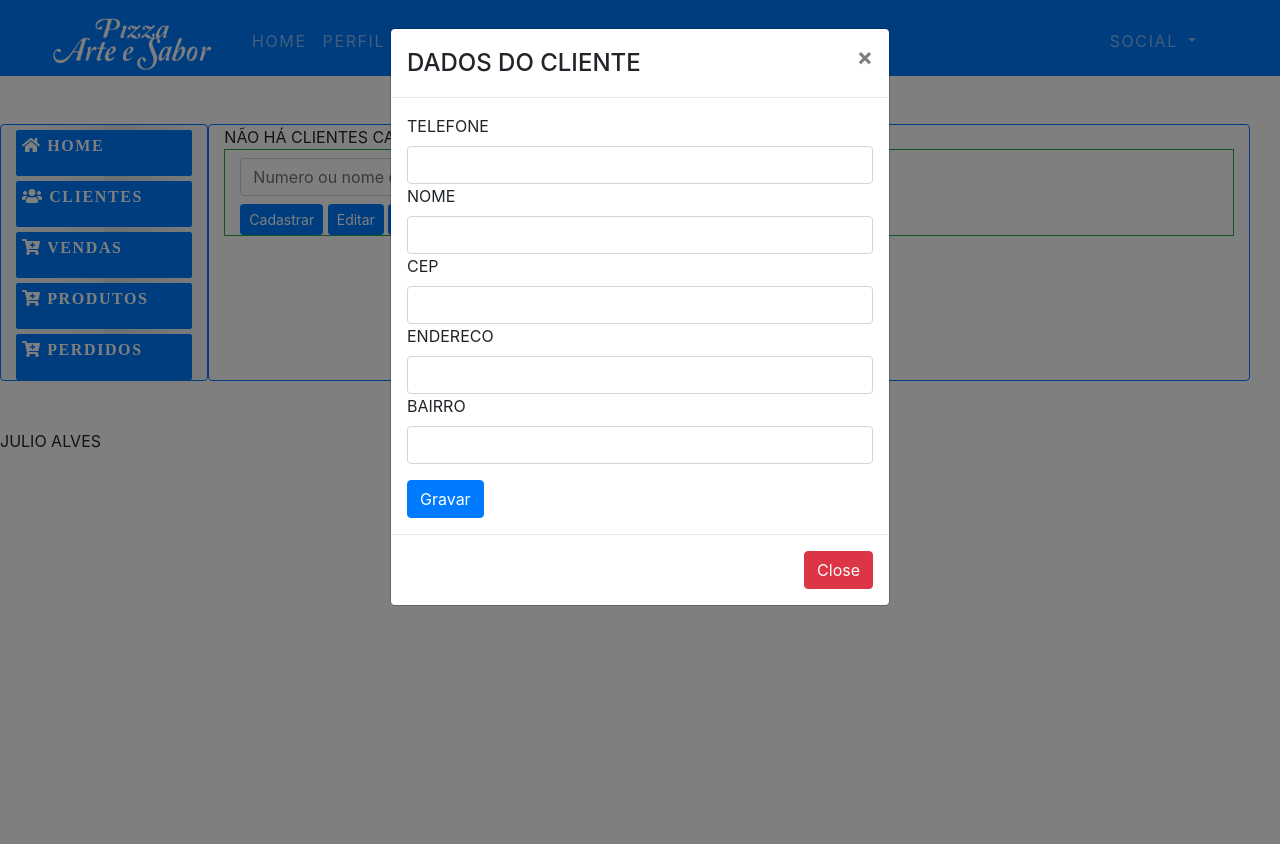
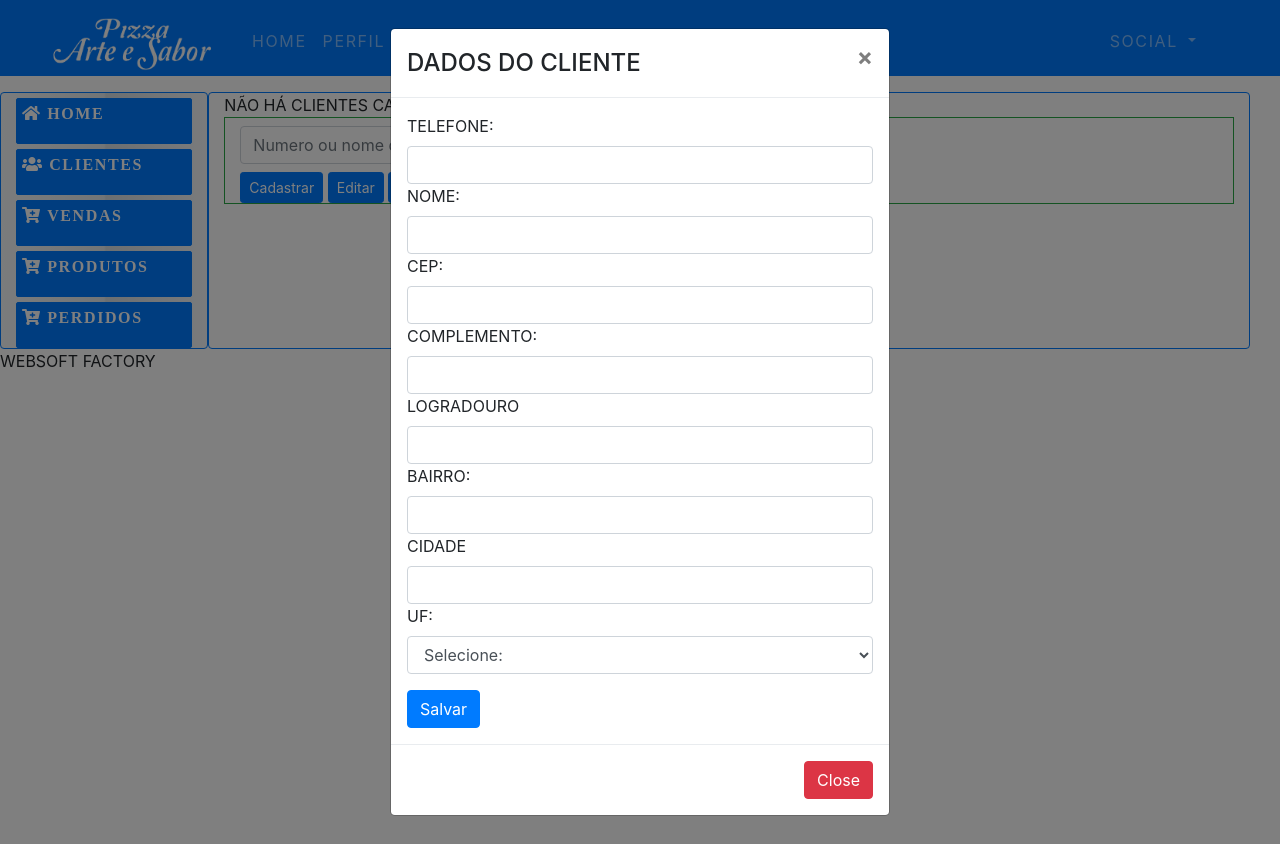
Before and after one commit to jdetecnologias/pizzariaManager, a CodeIgniter app: page /database/exibir/clientes in a window 1280 px wide, after a click on "Editar". Run offline with CodeIgniter, Linux system fonts and the light colour scheme; the visitor is signed in with stand-in values (Sample User, id 1); data that the repository does not hold is empty; some libraries are stand-ins or nearby versions; some web fonts are replaced.

Commit message:
alt listar cliente

```diff
--- a/application/views/anotarPedidoView.php
+++ b/application/views/anotarPedidoView.php
@@ -15,7 +15,7 @@
                             </div>
                        </col>
                            <form method="post" action="#<?php /*echo base_url('anotarPedido/finalizar');*/?>">
-                              <div id="dadosCliente" class="modal">
+                              <div id="dadosCliente" class="modal" cadastrarCliente="false">
                                 <div class="modal-dialog">
                                   <div class="modal-content">
                                      <div class="modal-header">
--- a/application/views/inicio.php
+++ b/application/views/inicio.php
@@ -10,6 +10,8 @@
 <link rel="stylesheet" type="text/css" href="<?php echo base_url("css/fa-solid.css");?>"/>
 <link rel="stylesheet" href="https://use.fontawesome.com/releases/v5.0.13/css/all.css" integrity="sha384-DNOHZ68U8hZfKXOrtjWvjxusGo9WQnrNx2sqG0tfsghAvtVlRW3tvkXWZh58N9jp" crossorigin="anonymous">
 
+
+
 <style>
 	#t opo div {border:1px solid black;}
 </style>
@@ -21,12 +23,12 @@
      		  <?php $this->load->view("topoView");?>
       </div>
 	</nav>
-	<div id="principal" class="col-md-12 row">
-    <div id="menu-lateral" class="col-md-2 my-5 border border-primary rounded">
+	<div id="principal" class="col-md-12 row  ">
+    <div id="menu-lateral" class="col-md-2 mt-3 border border-primary rounded fixed-left">
    <?php $this->load->view("menuLateralView");?>
     </div>
 
-    <div id="content" class="col-md-10 my-5 border border-primary rounded">
+    <div id="content" class="col-md-10 mt-3 border border-primary rounded">
 			<div id="mensagens">
 				<?php if(isset($msn)){echo $msn;}?>
 			</div>
@@ -66,11 +68,12 @@
 	</div>
     <!-- /Parte Principal-->
 	<div id="footer" class="col-xs-12 row">
-	  <div class="col-sm-12">JUlio Alves</div>
+	  <div class="col-sm-12">Websoft factory</div>
 
 </div>
 
 <script src="<?php echo base_url('/js/jquery3.3.1.js');?>"></script>
 <script src="<?php echo base_url('/js/bootstrap.min.js');?>"></script>
 <script src="<?php echo base_url('/js/init.js');?>" text="javascript/text" language="javascript"></script>
-<script src="https://cdnjs.cloudflare.com/ajax/libs/popper.js/1.14.3/popper.min.js">/script>
+<script src="https://cdnjs.cloudflare.com/ajax/libs/popper.js/1.14.3/popper.min.js"></script>
+<script src="//cdnjs.cloudflare.com/ajax/libs/jquery/3.2.1/jquery.min.js"></script>
--- a/application/views/listarClientesView.php
+++ b/application/views/listarClientesView.php
@@ -8,16 +8,29 @@
   if(isset($dados)){
       echo "<table class='table table-bordered table-hover table-striped'>";
       	echo "<thead class='thead-light'>
-        <tr><td colspan='2'>Nome</td><td>Endereço</td><td>Bairro</td><td>Telefone</td></tr>
+                <tr>
+                  <td colspan='2'>Nome</td>
+                  <td>Telefone</td>
+                  <td>Logradouro</td>
+                  <td>complemento</td>
+                  <td>Bairro</td>
+                  <td>Cidade</td>
+                  <td>UF</td>
+                  <td>Cep</td>
+                </tr>
               </thead>";
       		foreach($dados as $cliente){
 
       			echo "<tr class='linha'>";
               echo "<td class= 'idCliente'><input class='mx-2' type='radio' name='id' value='".$cliente->id."'/>".$cliente->id."</td>";
               echo "<td class='nome'>".$cliente->nome."</td>\n";
-              echo "<td class='end'> ".$cliente->endereco."</td>\n";
+              echo "<td class='tel'>".$cliente->telefone."</td>\n";
+              echo "<td class='logradouro'> ".$cliente->logradouro."</td>\n";
+             echo "<td class='complemento'> ".$cliente->complemento."</td>\n";
               echo "<td class='bairro'>".$cliente->bairro."</td>\n";
-              echo "<td class='tel'>".$cliente->telefone."</td>\n";
+              echo "<td class='cidade'>".$cliente->cidade."</td>\n";
+            echo "<td class='uf'>".$cliente->uf."</td>\n";
+            echo "<td class='cep'>".$cliente->cep."</td>\n";
       			echo "</tr>";
 
       			}
@@ -29,45 +42,12 @@
    <button id="editarCliente" class="btn btn-primary btn-sm" data-toggle="modal" data-target="#dadosClienteEditar">Editar</button>
    <button id="deletarCliente" class="btn btn-primary btn-sm">Deletar</button>
 </div>
-<div id="dadosClienteEditar" class="modal">
-   <div class="modal-dialog">
-      <div class="modal-content">
-         <div class="modal-header">
-            <h4 class="modal-title">Dados do Cliente</h4>
-            <button type="button" class="close" data-dismiss="modal">&times;</button>
-         </div>
-         <div class="modal-body">
-           <div class="form-group">
-           <form name="editarCliente" method="post" action="<?= base_url('cadastroCliente/editar');?>">
-
-              <input type="hidden" id="idCliente" name="idCliente" class="form-control" status="0"/>
-              <label for="tel">Telefone</label>
-              <input type="text" id="tel" name="tel" class="form-control" status="0"/>
-              <label for="nome">Nome</label>
-              <input type="text" id="nome" name="nome" class="form-control">
-              <label for="cepInput">CEP</label>
-              <input type="text" id="cep" name="cep" class="cep form-control">
-              <label for="endInput">Endereco</label>
-              <input type="text" id="end" name="end" class="form-control">
-              <label for="bairro">Bairro </label>
-             <input type="text" id="bairro" name="bairro" class="form-control">
-             </div>
-             <div>
-               <button class="btn btn-primary" type="submit">
-                 Gravar
-               </button>
-             </div>
-          </form>
-         </div>
-         <div class="modal-footer">
-            <button type="button" class="btn btn-danger" data-dismiss="modal">Close</button>
-         </div>
-      </div>
-   </div>
-</div>
+<?php
+  $this->load->view("telasCadastro/modalEditarClienteView");
+?>
 
 <?php
-  $this->load->view("modalCadastroClienteView");
+  $this->load->view("telasCadastro/modalCadastrarClienteView");
 ?>
 <script>
 
@@ -130,13 +110,13 @@ x++;
     editarCliente.addEventListener("click",function(){
 
       var campoEdit = document.querySelectorAll("#dadosClienteEditar");
-     console.log(radio);
       acionarEl(radio,function(el){
         if(el.checked){
          var tr = el.parentNode.parentNode;
           var td = tr.querySelectorAll("td");
 
         acionarEl(td,function(ele){
+          console.log(ele.getAttribute("class"));
             acionarEl(campoEdit,function(elem){
 
               elem.querySelector("#"+ele.getAttribute("class")).value = ele.textContent;
--- /dev/null
+++ b/application/views/telasCadastro/formularioPadraoCadastro.php
@@ -0,0 +1,19 @@
+              <label for="tel">Telefone: </label>
+              <input type="text" id="tel" name="tel" class="form-control" status="0"/>
+              <label for="nome">Nome: </label>
+              <input type="text" id="nome" name="nome" class="form-control">
+              <label for="cep">CEP: </label>
+              <input type="text" id="cep" name="cep" class="cep form-control">
+              <label for="complemento">Complemento: </label>
+              <input type="text" id="complemento" name="complemento" class="complemento form-control">
+              <label for="logradouro">Logradouro </label>
+              <input type="text" id="logradouro" name="end" class="end form-control">
+              <label for="bairro">Bairro: </label>
+              <input type="text" id="bairro" name="bairro" class="bairro form-control">
+             <label for="cidade">Cidade</label>
+              <input type="text" id="cidade" name="cidade" class="cidade form-control">
+             <label for="uf">UF: </label>
+              <select id="uf" name="uf" class="uf form-control">
+                 <option value="">Selecione: </option>
+                <option value="GO">GO</option>
+             </select>
--- /dev/null
+++ b/application/views/telasCadastro/modalCadastrarClienteView.php
@@ -0,0 +1,27 @@
+<div id="dadosClienteCadastrar" class="modal">
+   <div class="modal-dialog">
+      <div class="modal-content">
+         <div class="modal-header">
+            <h4 class="modal-title">Cadastrar Cliente</h4>
+            <button type="button" class="close" data-dismiss="modal">&times;</button>
+         </div>
+         <div class="modal-body">
+           <div class="form-group">
+           <form name="CadastrarCliente" id="CadastrarClienteFo" method="post" action="<?= base_url('cadastroCliente/cadastrar');?>">
+              <?php
+                $this->load->view("telasCadastro/formularioPadraoCadastro");
+              ?>
+           </div>
+             <div>
+               <button class="btn btn-primary" type="submit">
+                 Gravar
+               </button>
+             </div>
+          </form>
+         </div>
+         <div class="modal-footer">
+            <button type="button" class="btn btn-danger" data-dismiss="modal">Close</button>
+         </div>
+      </div>
+   </div>
+</div>
--- /dev/null
+++ b/application/views/telasCadastro/modalEditarClienteView.php
@@ -0,0 +1,26 @@
+<div id="dadosClienteEditar" class="modal">
+   <div class="modal-dialog">
+      <div class="modal-content">
+         <div class="modal-header">
+            <h4 class="modal-title">Dados do Cliente</h4>
+            <button type="button" class="close" data-dismiss="modal">&times;</button>
+         </div>
+         <div class="modal-body">
+           <div class="form-group">
+           <form name="editarCliente" method="post" action="<?= base_url('cadastroCliente/editar');?>">
+
+              <?php $this->load->view("telasCadastro/formularioPadraoCadastro");?>
+             </div>
+             <div>
+               <button class="btn btn-primary" type="submit">
+                 Salvar
+               </button>
+             </div>
+          </form>
+         </div>
+         <div class="modal-footer">
+            <button type="button" class="btn btn-danger" data-dismiss="modal">Close</button>
+         </div>
+      </div>
+   </div>
+</div>
--- a/css/estilo.css
+++ b/css/estilo.css
@@ -4,6 +4,14 @@ overflow-x:hidden;/*tirar nav botom*/
 backgrou nd-image: -webkit-linear-gradient(left, #000000 0%, #33F8FF 50%, #000000 100%);
 text-transform: uppercase;
 }
+/* Botao Toggle  */
+
+/* Fim botao toggle  */
+
+
+
+
+
 /* navbar-leteral  */
 #nav-navbar-lateral{
 	background-image: -webkit-linear-gradient(left, #f6f8f9 0%, #E5EBEE 50%, #D7DEE3 51%, #f5f7f9 100%);
@@ -17,8 +25,8 @@ text-transform: uppercase;
 	background-image: -webkit-linear-gradient(left, #f6f8f9 0%, #E5EBEE 50%, #D7DEE3 51%, #f5f7f9 100%);
 
 	dis play: block;
-	hei ght: 90%;
-  wid th:90%;
+	height: 100%;
+  wid th:100%;
 	border-radius: 5px;
 }
 /* LOGIN==========================================================================*/
```
Also changed, not shown: application/controllers/CadastroCliente.php (+44 -15 lines), application/views/CardapioAnotarPedidoView.php (+8 -3 lines), js/init.js (+28 -9 lines), application/db/pizzaria.db.
